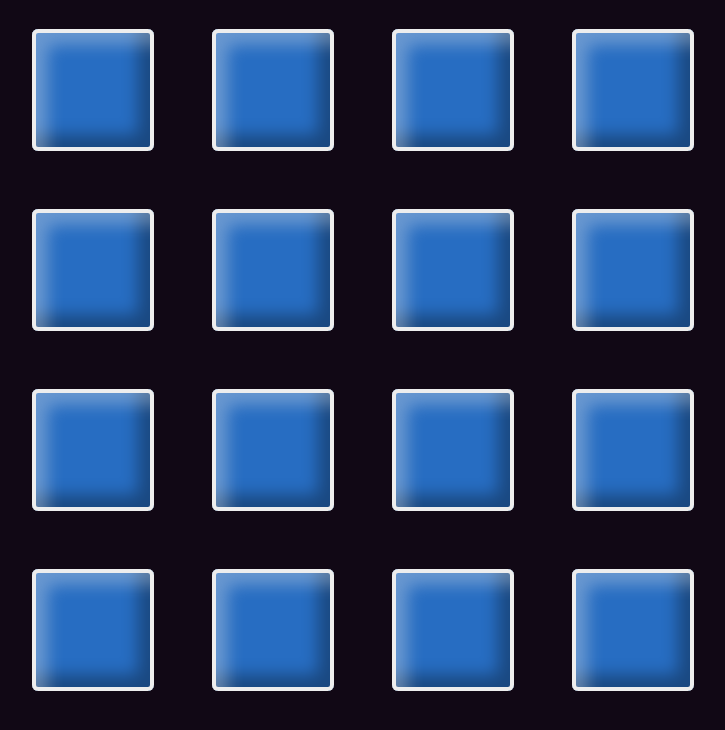
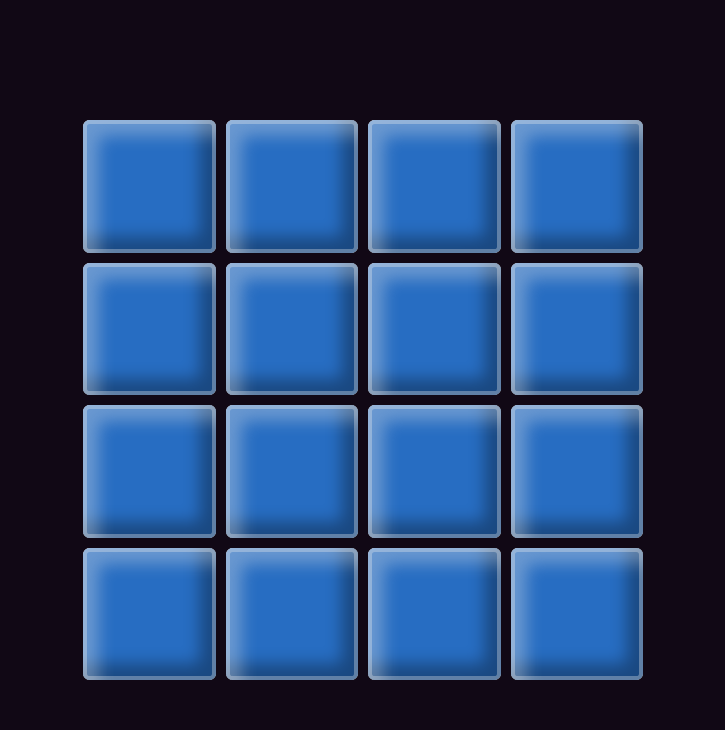
Before and after one commit to statbiscuit/mini_games, a plain HTML site: page matching/matching.html in a window 1280 px wide. Shown: the whole page, without its empty margins (277-1002 px from the left). Drawn offline with Linux system fonts and the light colour scheme.

Commit message:
cleanup of tiles.css

```diff
--- a/matching/tiles.css
+++ b/matching/tiles.css
@@ -1,154 +1,159 @@
+
+/* === Root Variables === */
+:root {
+  --bg-color: #110815;
+  --tile-bg: #E7EDF3;
+  --tile-hover-bg: #C1D9F0;
+  --tile-front-bg: #276DC2;
+  --tile-text-color: #272027;
+  --tile-shadow-light: #eee5;
+  --tile-shadow-dark: #0005;
+  --overlay-bg: #b5b2b6;
+  --overlay-text-color: #276DC3;
+  --button-bg: #276DC3;
+  --button-text: #b5b2b6;
+  --button-hover: #607891;
+}
+
+/* === Reset === */
 body {
   margin: 0;
   padding: 0;
+  background-color: var(--bg-color);
+  display: flex;
+  justify-content: center;
+  align-items: center;
+  height: 100vh;
 }
 
+/* === Tile Container === */
+.tile_container {
+  display: grid;
+  grid-template-columns: repeat(4, 1fr);
+  grid-template-rows: repeat(4, 1fr);
+  gap: 10px;
+  width: 70vmin;
+  height: 70vmin;
+  box-sizing: border-box;
+}
+
+/* === Tile Styling === */
 .tile {
-  display: block;
-  float: left;
+  width: 100%;
+  height: 100%;
+  background-color: var(--tile-bg);
   border-radius: 5%;
-  overflow: hidden;
   position: relative;
   cursor: pointer;
-  box-shadow:inset 0 0 0em .2em #eee,
-    inset 1em 1em 1em #eee5,
-    inset -1em -1em 1em #0005;
-}
-
-.tile:nth-of-type(4n + 1) {
-  clear: left;
+  display: flex;
+  justify-content: center;
+  align-items: center;
+  box-shadow: inset 0 0 0 .2em var(--tile-shadow-light),
+              inset 1em 1em 1em var(--tile-shadow-light),
+              inset -1em -1em 1em var(--tile-shadow-dark);
+  aspect-ratio: 1 / 1;
+  overflow: hidden;
 }
 
 .tile:after {
   content: '';
-  display: block;
   width: 100%;
   height: 100%;
   border-radius: 5%;
+  background-color: var(--tile-front-bg);
+  box-shadow: inset 0 0 0 .25em var(--tile-shadow-light),
+              inset 1em 1em 1em var(--tile-shadow-light),
+              inset -1em -1em 1em var(--tile-shadow-dark);
+  transition: transform 0.2s;
+  transform: translateX(0);
   position: absolute;
-  /*left:0; top:0;*/
-  bottom: 0;
-  right: 0;
-  transition: transform 0.2s;
+}
+
+.tile:hover:after {
+  background-color: var(--tile-hover-bg);
 }
 
 .tile_open:after {
-  transition: transform 0.2s;
   transform: translateX(-105%);
 }
 
+.tile_closed {
+  cursor: default;
+  opacity: 0.3;
+  transition: opacity 0.5s;
+}
+
+/* === Math Symbol Styling === */
 .tile .math {
   text-align: center;
   width: 100%;
   height: 100%;
-  color: #272027;
+  color: var(--tile-text-color);
+  font-size: 5vmin;
+  line-height: 1;
+  display: flex;
+  justify-content: center;
+  align-items: center;
+  overflow: hidden;
 }
 
-.tile_closed {
-  cursor: normal;
-  opacity: 0.3;
-  transition: opacity 0.5s;
-}
-
-/*Colours*/
-
-body {
-  background-color: #110815;
-}
-.tile:after {
-    background-color: #276DC2;
-    box-shadow:inset 0 0 0em .25em #eee,
-	       inset 1em 1em 1em #eee5,
-	       inset -1em -1em 1em #0005;
-}
-.tile:hover:after {
-  background-color:  #C1D9F0;
-}
-
-.tile {
-  background-color: #E7EDF3
-;
-}
-.tile_closed {
-  background-color: #E7EDF3;
-}
-
-/*Dimensions*/
-/*This is be used to make it more responsive*/
-
-.tile_container {
-  overflow: hidden;
-  width: 90vmin;
-  height: 90vmin;
-  margin-left: auto;
-  margin-right: auto;
-}
-
-.tile .math {
-  font-size: 50px;
-  font-size: 10vmin;
-  line-height: 100px;
-  line-height: 16vmin;
-}
-
-.tile {
-  width: 100px;
-  width: 17%;
-  height: 100px;
-  height: 17%;
-  margin: 20px;
-  margin: 4%;
-}
-
-/*Overlay*/
-
+/* === Overlay Win Screen === */
 .overlay_win {
   position: absolute;
   top: 25vmin;
   left: 0;
+  width: 100%;
   height: 40vmin;
-  width: 100%;
+  background-color: var(--overlay-bg);
   text-align: center;
+  opacity: 0;
+  pointer-events: none;
+  transition: opacity 0.4s;
 }
-.overlay_win {
-  background-color:  #b5b2b6;
+
+.overlay_win_open {
+  opacity: 0.9;
+  pointer-events: auto;
 }
 
 .overlay_win h2 {
   font-size: 15vmin;
   line-height: 15vmin;
-  margin: 5vmin 0px;
-}
-.overlay_win h2 {
-  color:#276DC3;
+  color: var(--overlay-text-color);
   font-family: "Courier New", monospace;
+  margin: 5vmin 0;
 }
 
+/* === Replay Button === */
 #replay {
   font-size: 7vmin;
-  display: inline-block;
+  padding: 2vmin 4vmin;
   border-radius: 1vmin;
-  padding: 2vmin 4vmin;
   font-family: "Courier New", monospace;
   cursor: pointer;
-}
-
-#replay {
-  background-color:#276DC3;
-  color:  #b5b2b6;
+  background-color: var(--button-bg);
+  color: var(--button-text);
+  border: none;
+  transition: color 0.3s;
 }
 
 #replay:hover {
-  color: #607891;
+  color: var(--button-hover);
 }
 
-.overlay_win {
-  opacity: 0;
-  transition: opacity 0.4s;
-  pointer-events: none;
+/* === Responsive Design === */
+@media (max-width: 600px) {
+  .tile_container {
+    width: 90vmin;
+    height: 90vmin;
+    gap: 5px;
+  }
+
+  .overlay_win h2 {
+    font-size: 12vmin;
+  }
+
+  #replay {
+    font-size: 6vmin;
+  }
 }
-.overlay_win_open {
-  opacity: 0.9;
-  transition: opacity 0.4s;
-  pointer-events: auto;
-}
```
